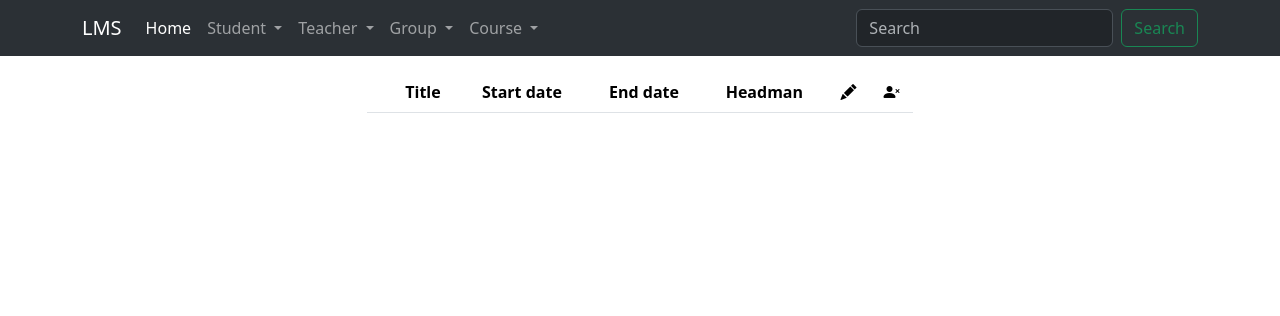
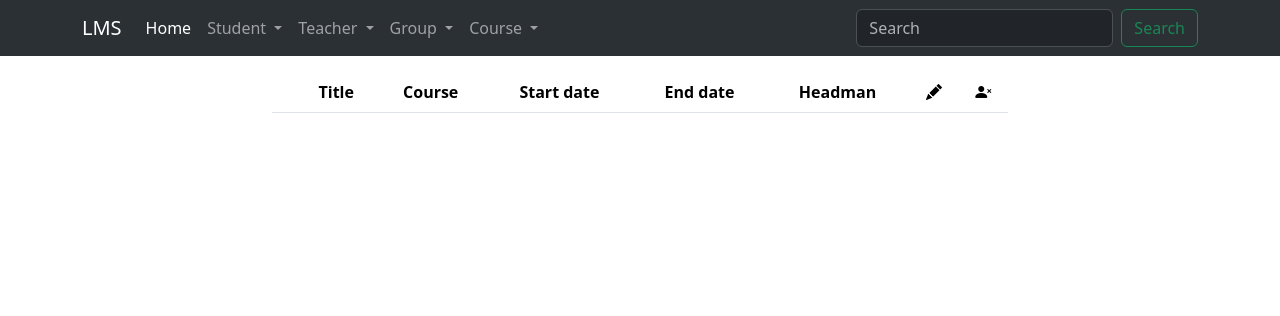
Before and after one commit to BRANYA43/django_my_lms, a Django app: page /groups/ in a window 1280 px wide. Shown: the top 316 px of the page. Run offline with Django 4.2, Linux system fonts and the light colour scheme; data that the repository does not hold is empty.

Commit message:
OneToOne for group and course

```diff
--- a/courses/models.py
+++ b/courses/models.py
@@ -12,6 +12,9 @@
     class Meta(BaseModel.Meta):
         db_table = 'courses'
 
+    def __str__(self):
+        return self.title
+
     @classmethod
     def generate_data(cls, cnt):
         faker = Faker()
--- a/groups/forms.py
+++ b/groups/forms.py
@@ -1,6 +1,5 @@
 from django import forms
 
-from groups.models import Group
 from students.models import Student
 from .models import Group
 
@@ -37,7 +36,7 @@
 class GroupUpdateForm(GroupBaseForm):
     def __init__(self, *args, **kwargs):
         super().__init__(*args, **kwargs)
-        self.fields['students'].queryset = Student.objects.all().select_related('group')
+        self.fields['students'].queryset = Student.objects.filter(group__isnull=True).select_related('group')
 
     class Meta(GroupBaseForm.Meta):
         exclude = [
--- a/groups/models.py
+++ b/groups/models.py
@@ -13,6 +13,8 @@
     headman = models.OneToOneField('students.Student', on_delete=models.SET_NULL, null=True, blank=True,
                                    related_name='headman_group')
     teachers = models.ManyToManyField(to=Teacher, blank=True, related_name='groups')
+    course = models.OneToOneField('courses.Course', on_delete=models.SET_NULL, null=True, blank=True,
+                                  related_name='group')
     create = models.DateTimeField(auto_now_add=True)
     update = models.DateTimeField(auto_now=True)
 
--- a/groups/templates/groups/list.html
+++ b/groups/templates/groups/list.html
@@ -4,13 +4,14 @@
 
 {% block content %}
     <div class="row">
-        <div class="col-3"></div>
+        <div class="col-2"></div>
         <div class="col">
             <table class="table table-striped table-hover">
                 <thead>
                     <tr class="text-center">
                         <th></th>
                         <th>Title</th>
+                        <th>Course</th>
                         <th>Start date</th>
                         <th>End date</th>
                         <th>Headman</th>
@@ -23,6 +24,7 @@
                         <tr>
                             <td>{{ forloop.counter }}</td>
                             <td><a href="{% url 'groups:detail' group.pk %}">{{ group.title }}</a></td>
+                            <td class="text-center">{% if group.course %}{{ group.course }}{% endif %}</td>
                             <td class="text-center">{{ group.start_date|date:"d M Y" }}</td>
                             <td class="text-center">{{ group.end_date|date:"d M Y" }}</td>
                             <td class="text-center">{% if group.headman %}{{ group.headman.first_name }}{{ group.headman.last_name }}{% endif %}</td>
@@ -33,6 +35,6 @@
                 </tbody>
             </table>
         </div>
-        <div class="col-3"></div>
+        <div class="col-2"></div>
     </div>
 {% endblock %}
--- a/groups/views.py
+++ b/groups/views.py
@@ -2,6 +2,7 @@
 from django.http import HttpRequest, HttpResponseRedirect
 from django.urls import reverse
 
+from courses.models import Course
 from students.models import Student
 from .forms import GroupCreateForm, GroupUpdateForm
 from .models import Group
```
Also changed, not shown: core/models.py (+9 -5 lines), groups/migrations/0003_group_course.py (added).
